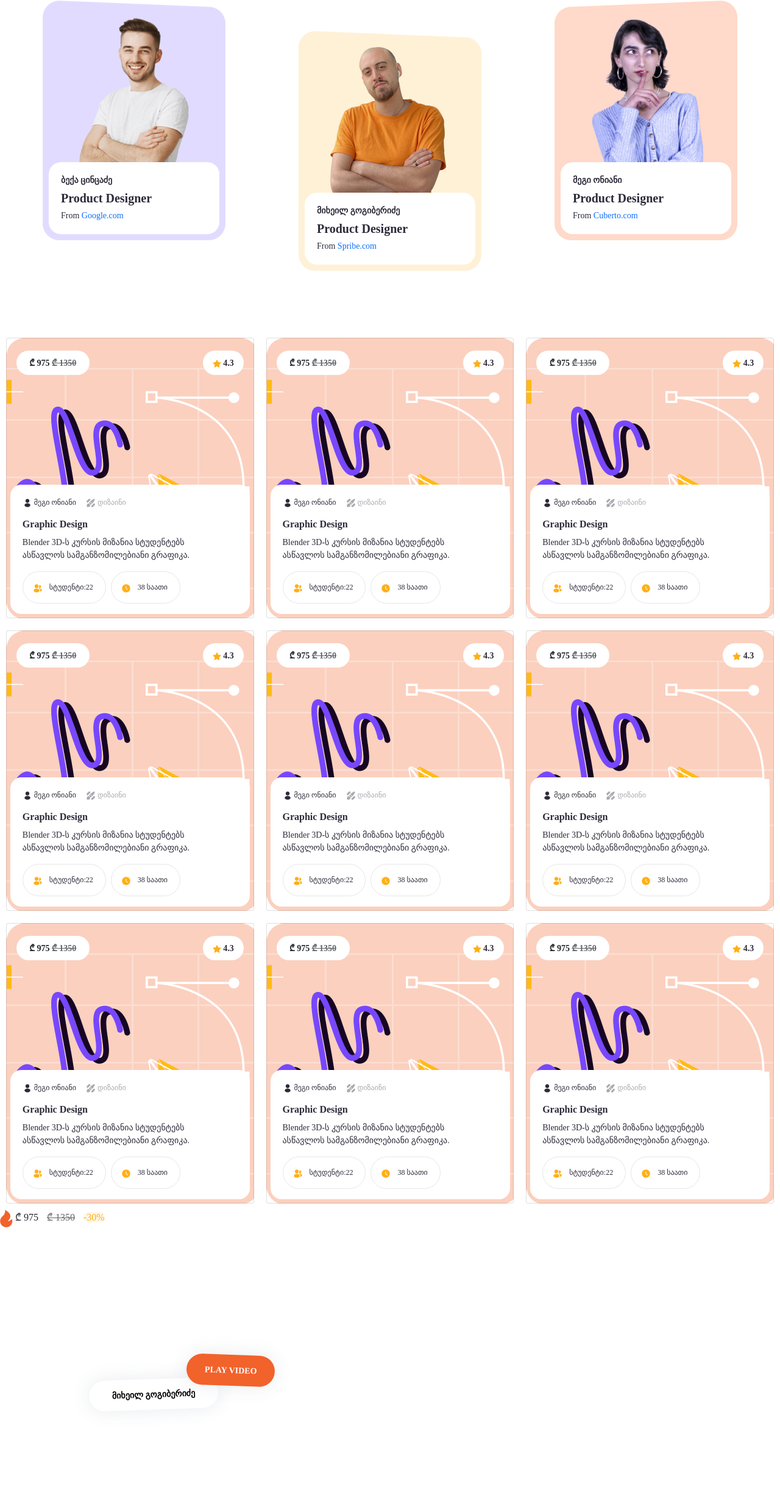
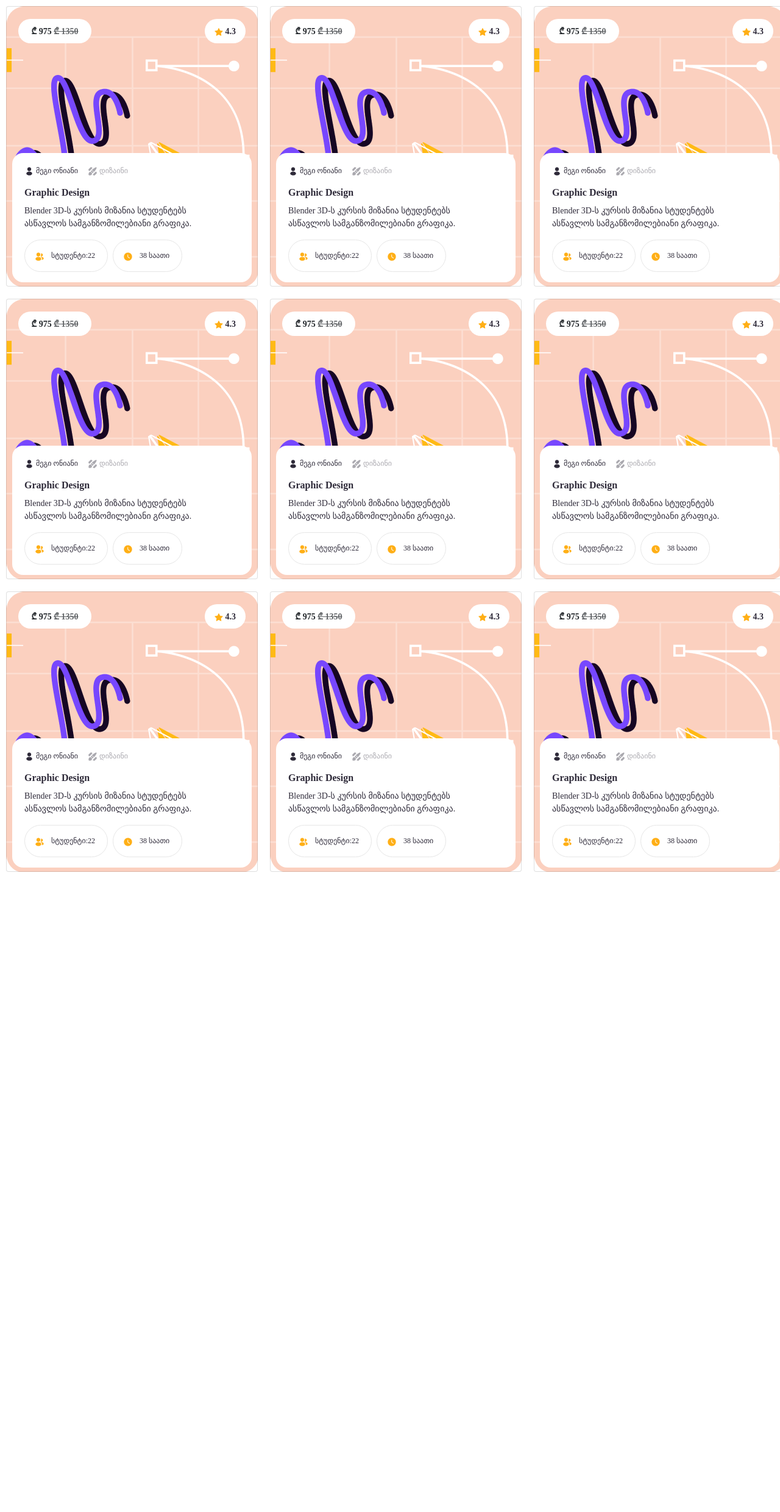
Before and after one commit to MadGroot/Academy, a plain HTML site: page index.html in a window 1280 px wide. Shown: the whole page at 61% size. After the commit the page ends 1440 px from the top, so only its background shows below. Drawn offline with nearby package versions, Linux system fonts and the light colour scheme.

Commit message:
changesomething

```diff
--- /dev/null
+++ b/CPage.html
@@ -0,0 +1,13 @@
+<!DOCTYPE html>
+<html lang="en">
+<head>
+    <meta charset="UTF-8">
+    <meta http-equiv="X-UA-Compatible" content="IE=edge">
+    <meta name="viewport" content="width=device-width, initial-scale=1.0">
+    <link rel="stylesheet" href="./CPage.css">
+    <title>Document</title>
+</head>
+<body>
+
+</body>
+</html>
--- a/CardSl.css
+++ b/CardSl.css
@@ -28,6 +28,7 @@
     color: #2E2A39;
     margin-bottom: 8px;
     padding-left: 20px;
+    padding-top: 20px;
 }
 .sliderBox .prof {
     font-size: 14px;
--- a/index.html
+++ b/index.html
@@ -15,7 +15,7 @@
 
 
 
-<section class="threeImg">
+<!-- <section class="threeImg">
   <div class="backImg1">
     <div class="textBox">
      <div class="text">
@@ -45,7 +45,7 @@
     </div>
    </div>
   </div>
-  </section>
+  </section> -->
 
 
 <!-- cards -->
@@ -259,7 +259,7 @@
 
 
 
-<div class="backk">
+<!-- <div class="backk">
 
 <p class="ImgName">მიხეილ გოგიბერიძე</p>
 <button class="ImgBtn">PLAY VIDEO</button>
@@ -271,7 +271,7 @@
   <div class="allprice">
     <p><img src="./images/fire.png" alt=""> ₾ 975 <span class="notprices">
       ₾ 1350</span> <span class="percent">-30%</span></p>
-  </div>
+  </div> -->
 
 
     <script src="https://cdn.jsdelivr.net/npm/bootstrap@5.0.2/dist/js/bootstrap.bundle.min.js" integrity="sha384-MrcW6ZMFYlzcLA8Nl+NtUVF0sA7MsXsP1UyJoMp4YLEuNSfAP+JcXn/tWtIaxVXM" crossorigin="anonymous"></script>
--- a/style.css
+++ b/style.css
@@ -72,7 +72,9 @@
 
 /* cards */
 
-
+section {
+    display: grid;
+}
 .card {
     background-image: url(./images/Image.png);
     width: 413px;
```
Also changed, not shown: CPage.css (added).
